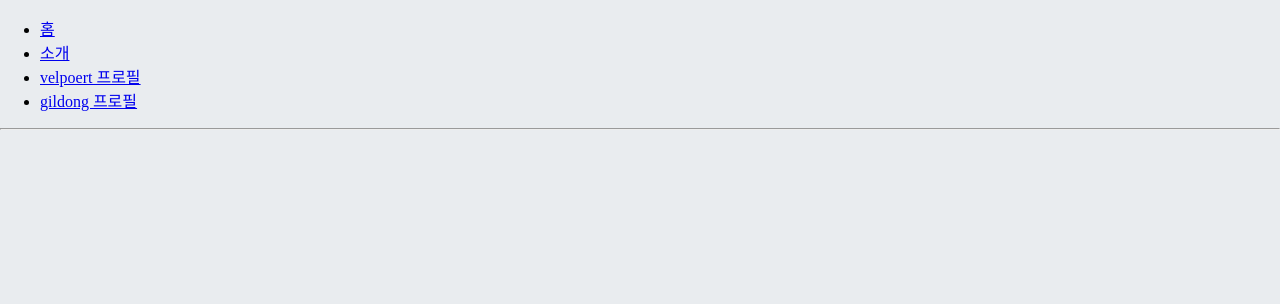
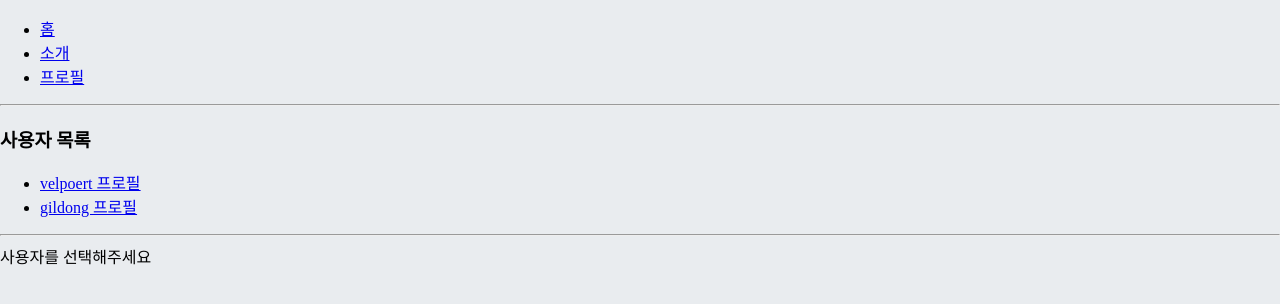
Before and after one commit to yhyem/react-practice, a React (Create React App) app: page /profiles in a window 1280 px wide. Shown: the top 304 px of the page. Built offline with nearby package versions, Linux system fonts and the light colour scheme; the HTML template or start-up script is replaced by a standard one.

Commit message:
react-router : 서브 라우터

```diff
--- a/src/App.js
+++ b/src/App.js
@@ -16,7 +16,7 @@
 import { Route, Link } from 'react-router-dom';
 import Home from './Router/Home';
 import About from './Router/About';
-import Profile from './Router/Profile';
+import Profiles from './Router/Profiles';
 
 // function getRandomColor() {
 //   return '#' + Math.floor(Math.random() * 16777215).toString(16);
@@ -201,17 +201,14 @@
           <Link to='/about'>소개</Link>
         </li>
         <li>
-          <Link to='/profile/velopert'>velpoert 프로필</Link>
-        </li>
-        <li>
-          <Link to='/profile/gildong'>gildong 프로필</Link>
+          <Link to='/profiles'>프로필</Link>
         </li>
       </ul>
       <hr />
       <Route path='/' component={Home} exact={true} />
       <Route path={['/about', '/info']} component={About} />
-      <Route path="/profile/:username" component={Profile} />
-    </div>
+      <Route path="/profiles" component={Profiles} />
+    </div >
   )
 
 }
--- /dev/null
+++ b/src/Router/Profiles.js
@@ -0,0 +1,26 @@
+import React from 'react';
+import { Route, Link } from 'react-router-dom';
+import Profile from './Profile';
+
+
+const Profiles = () => {
+    return (
+        <div>
+            <h3>사용자 목록</h3>
+            <ul>
+                <li>
+                    <Link to='/profiles/velopert'>velpoert 프로필</Link>
+                </li>
+                <li>
+                    <Link to='/profiles/gildong'>gildong 프로필</Link>
+                </li>
+            </ul>
+            <hr />
+            <Route path="/profiles" exact render={() => <div>사용자를 선택해주세요</div>} />
+            <Route path="/profiles/:username" component={Profile} />
+        </div>
+    )
+
+}
+
+export default Profiles;
```
